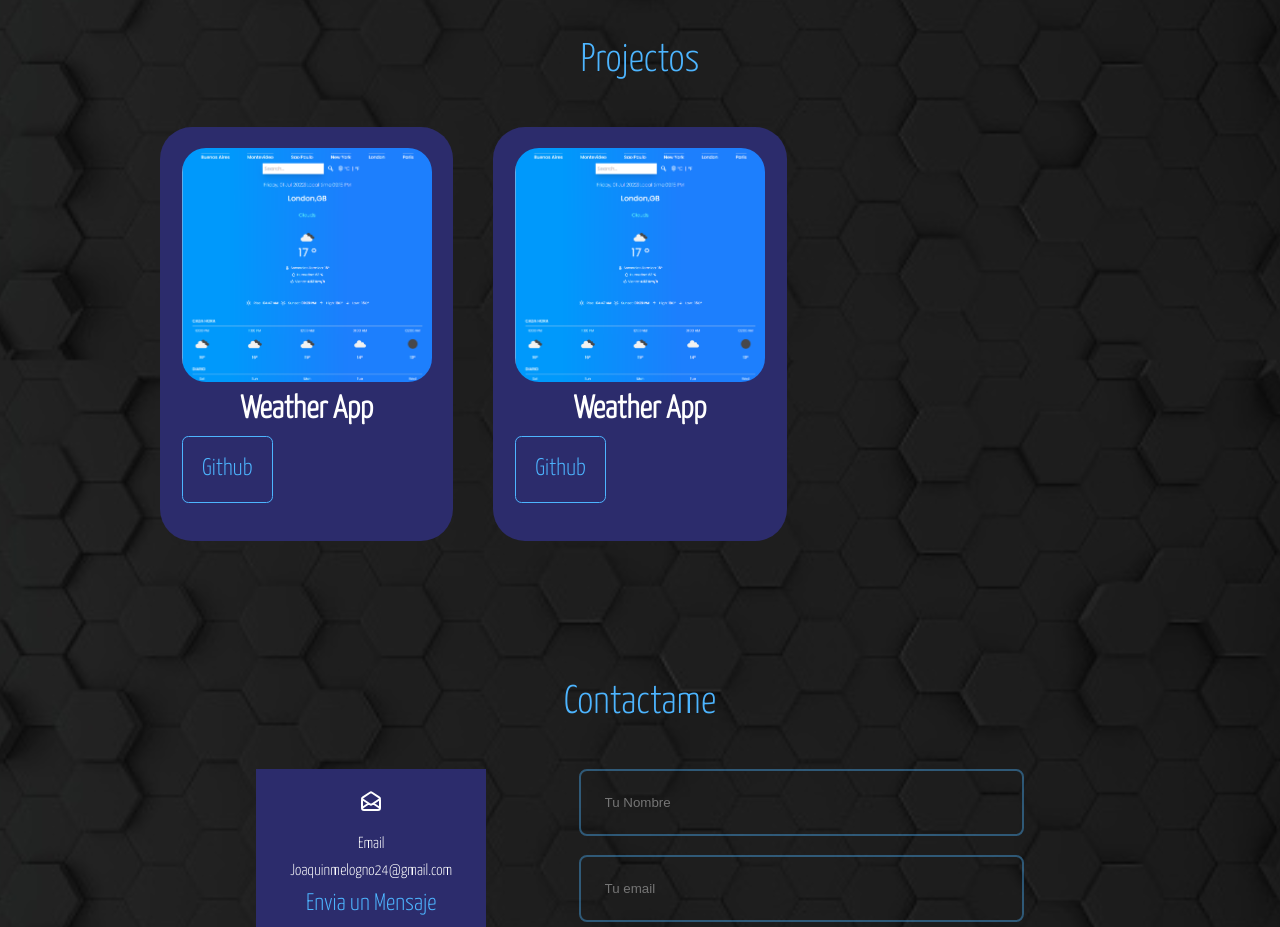
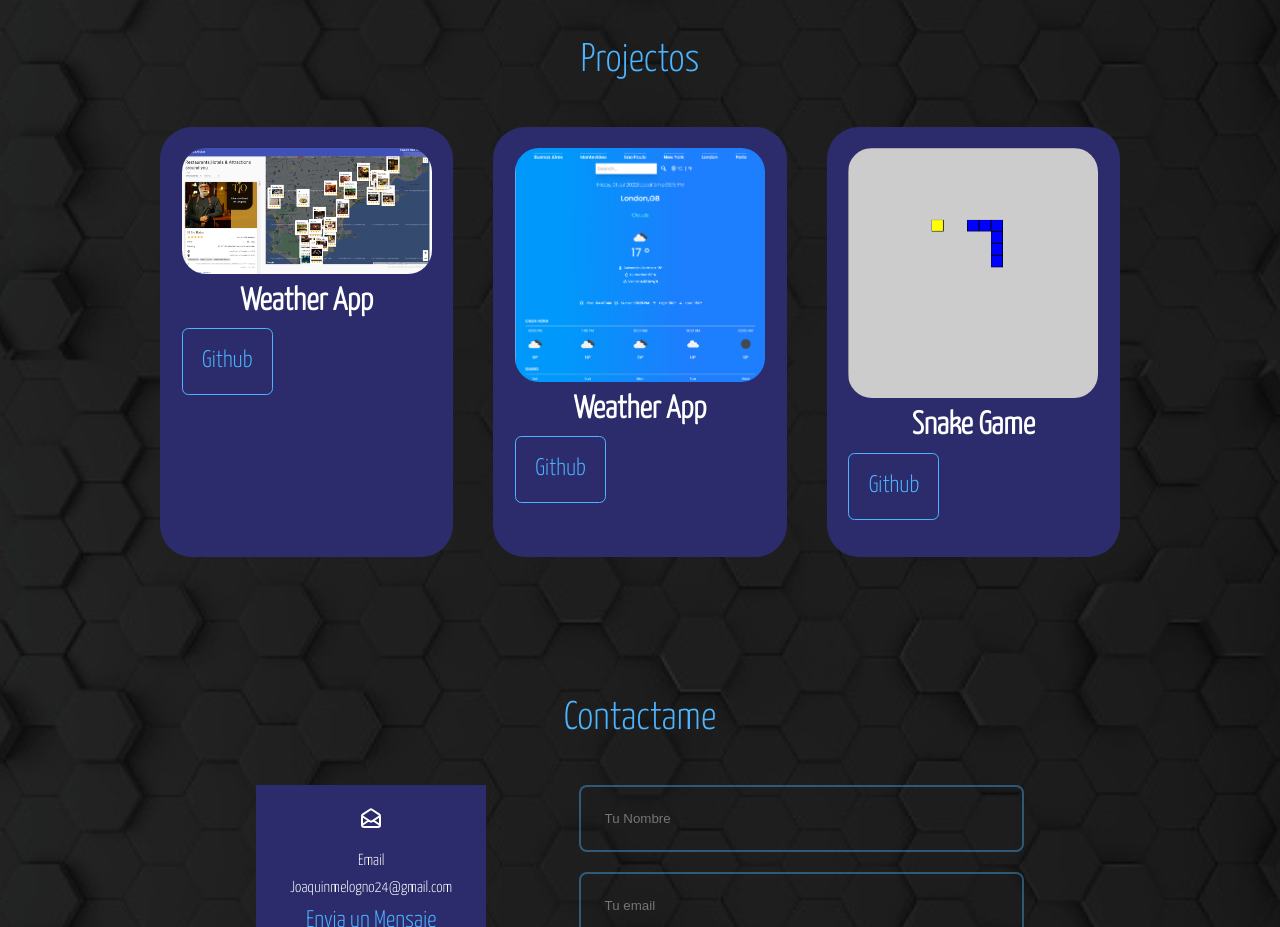
Before and after one commit to JoaquinMelogno/My_Web_Cv, a React (Create React App) app: page / in a window 1280 px wide. Shown: the part 2840-3767 px from the top of the page. Built offline with nearby package versions, Linux system fonts and the light colour scheme.

Commit message:
agregando ghpages

```diff
--- a/src/components/portfolio/portfolio.jsx
+++ b/src/components/portfolio/portfolio.jsx
@@ -2,6 +2,8 @@ import React from 'react'
 import './portfolio.css'
 import trading from '../../assets/trading.jpg'
 import weather from '../../assets/accweather.png'
+import tripadv from '../../assets/tripadv.png'
+import snake from '../../assets/snake.png'
 
 
 
@@ -11,7 +13,7 @@ const Portfolio = () => {
   const data=[
     {
       id:1,
-      image:weather,
+      image:tripadv,
       title:"Weather App",
       github:'https://github.com',
     },
@@ -20,6 +22,12 @@ const Portfolio = () => {
       image:weather,
       title:"Weather App",
       github:'https://github.com/JoaquinMelogno/ForecastWApi',
+    },
+    {
+      id:3,
+      image:snake,
+      title:"Snake Game",
+      github:'https://github.com/JoaquinMelogno/Js_SnakeGame',
     },
   ]
   return (
```
Also changed, not shown: src/assets/snake.png (added), src/assets/tripadv.png (added).
